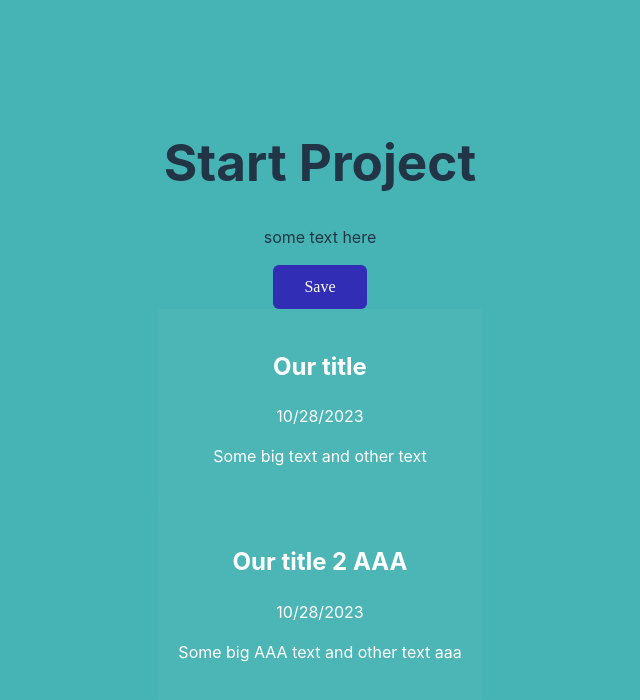
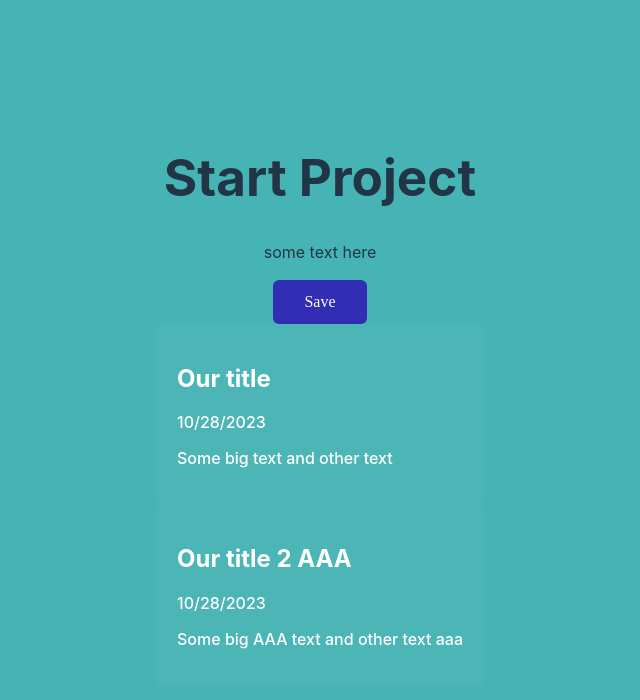
Before and after one commit to getFrontend/react-app-first, a React (Vite) app: page / in a window 1280 px wide. Shown: the top 700 px of the page, without its empty margins (320-960 px from the left). Built offline with nearby package versions, Linux system fonts and the light colour scheme.

Commit message:
decompose to parent and child>> mponents

```diff
--- a/src/App.jsx
+++ b/src/App.jsx
@@ -1,5 +1,6 @@
 import './App.css';
 import Button from './components/Button/Button';
+import CardButton from './components/CardButton/CardButton';
 import JournalItem from './components/JournalItem/JournalItem';
 
 function App() {
@@ -21,16 +22,20 @@
       <h1>Start Project</h1>
       <p>some text here</p>
       <Button />
+      <CardButton>
         <JournalItem
           title={data[0].title}
           text={data[0].text}
           date={data[0].date}
         />
+      </CardButton>
+      <CardButton>
         <JournalItem
           title={data[1].title}
           text={data[1].text}
           date={data[1].date}
         />
+      </CardButton>
     </>
   );
 }
--- /dev/null
+++ b/src/components/CardButton/CardButton.css
@@ -0,0 +1,15 @@
+.card-button {
+  border-radius: 3px;
+  background: rgba(255, 255, 255, 0.03);
+  color: #FFF;
+  padding: 20px;
+  border: none;
+  cursor: pointer;
+  text-align: start;
+  display: block;
+  width: 100%;
+}
+
+.card-button:hover {
+  background: rgba(255, 255, 255, 0.10);
+}
--- /dev/null
+++ b/src/components/CardButton/CardButton.jsx
@@ -0,0 +1,12 @@
+import './CardButton.css';
+
+function CardButton({ children }) {
+
+  return (
+    <button className='card-button'>
+      {children}
+    </button>
+  );
+}
+
+export default CardButton;
--- a/src/components/JournalItem/JournalItem.jsx
+++ b/src/components/JournalItem/JournalItem.jsx
@@ -4,13 +4,13 @@
   const formatedDate = new Intl.DateTimeFormat('ua-UA').format(date);
 
   return (
-    <div className="journal-item">
+    <>
       <h2 className="journal-item__title">{title}</h2>
       <div className="journal-item__content">
         <p className="journal-item__date">{formatedDate}</p>
         <p className="journal-item__text">{text}</p>
       </div>
-    </div>
+    </>
   );
 }
 
```
Lines whose indentation alone changed are shown as unchanged.
